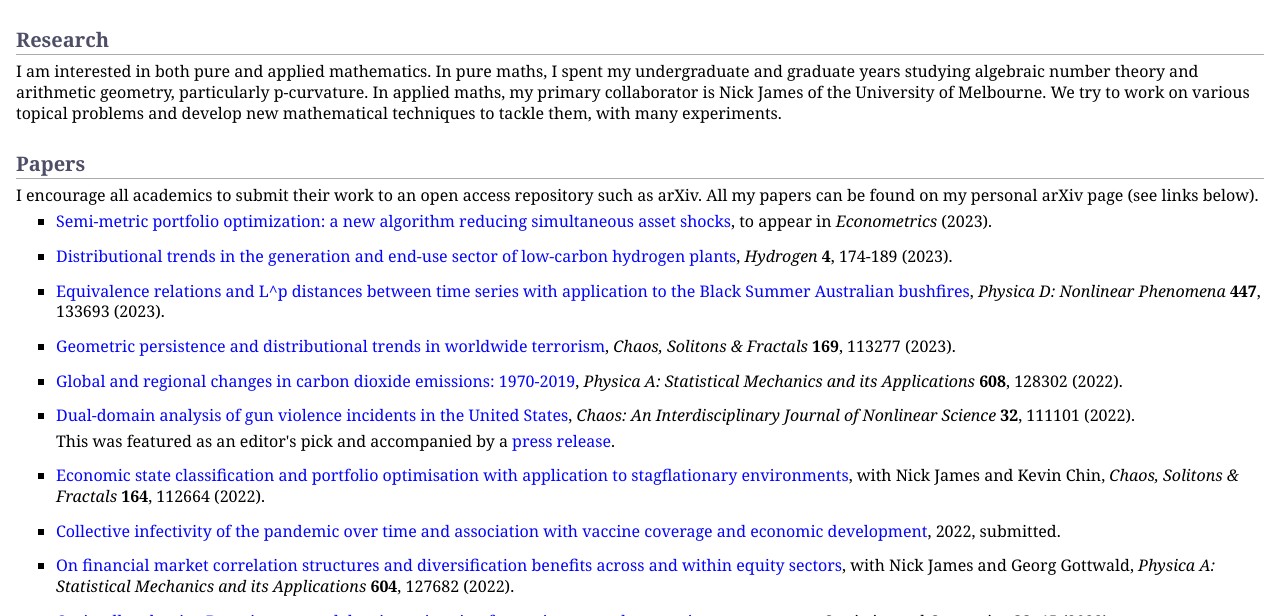
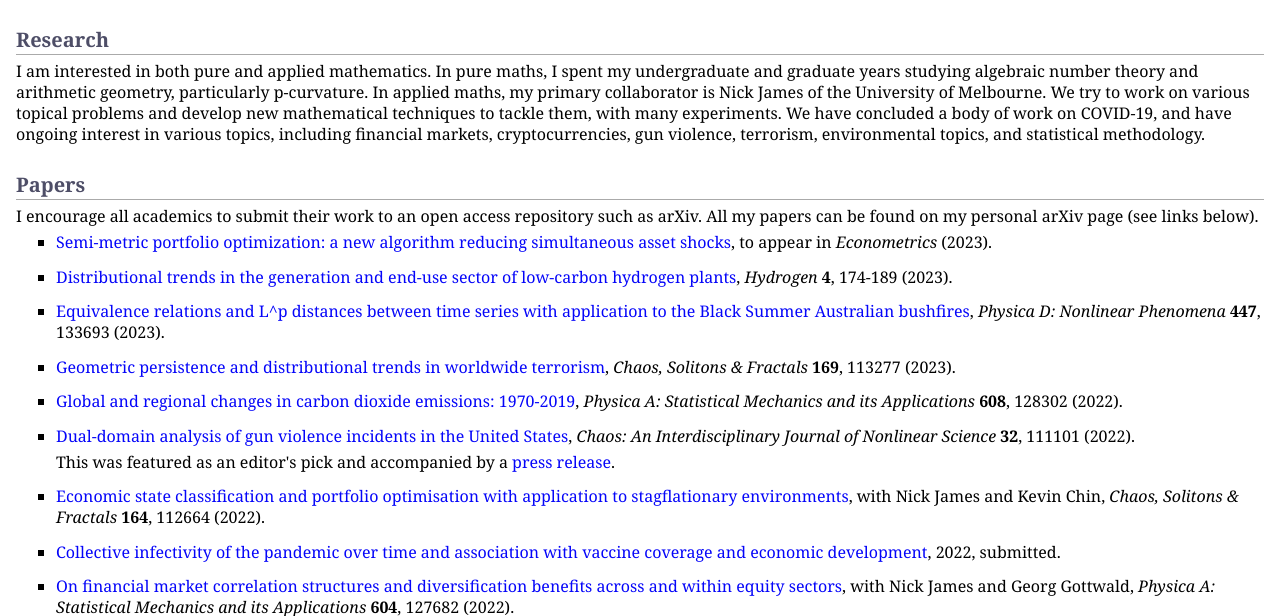
Before and after one commit to MaxMenzies/maxmenzies.com, a Jekyll site: the page index.html, which Jekyll copies as it is, in a window 1280 px wide and 900 px high, cut to the strip 284-900 px from the top of the window. Built offline with Jekyll 4.4.1, drawn with Linux system fonts in a browser that asks for light colours.

Commit message:
Update index.html

```diff
--- a/index.html
+++ b/index.html
@@ -36,7 +36,7 @@
   </td>
 </table>
 <h2>Research</h2>
-<p>I am interested in both pure and applied mathematics. In pure maths, I spent my undergraduate and graduate years studying algebraic number theory and arithmetic geometry, particularly p-curvature. In applied maths, my primary collaborator is Nick James of the University of Melbourne. We try to work on various topical problems and develop new mathematical techniques to tackle them, with many experiments.</p>
+<p>I am interested in both pure and applied mathematics. In pure maths, I spent my undergraduate and graduate years studying algebraic number theory and arithmetic geometry, particularly p-curvature. In applied maths, my primary collaborator is Nick James of the University of Melbourne. We try to work on various topical problems and develop new mathematical techniques to tackle them, with many experiments. We have concluded a body of work on COVID-19, and have ongoing interest in various topics, including financial markets, cryptocurrencies, gun violence, terrorism, environmental topics, and statistical methodology.</p>
 <h2>Papers</h2>
 <p>I encourage all academics to submit their work to an open access repository such as arXiv. All my papers can be found on my personal arXiv page (see links below).</p>
 <ul>
```
